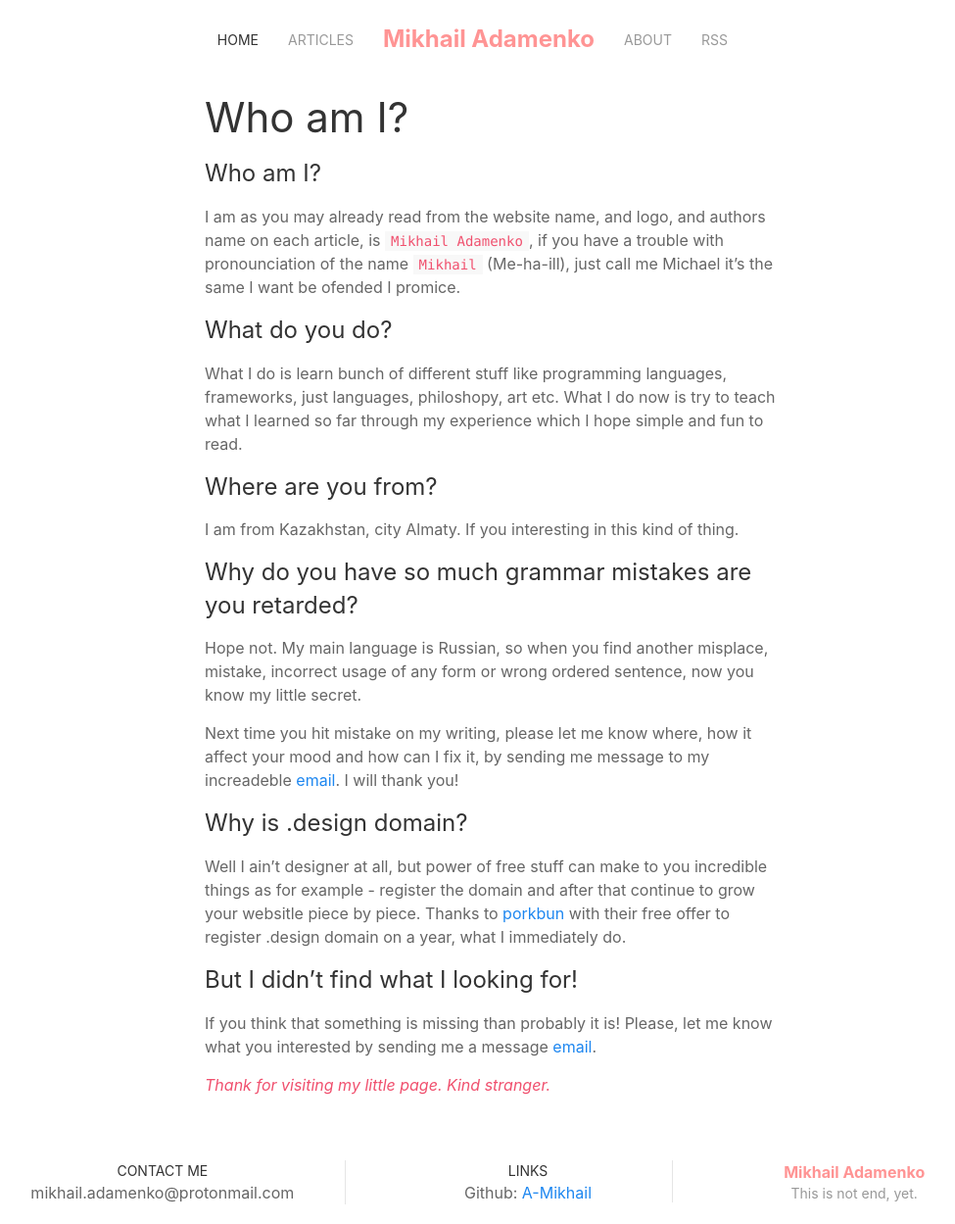
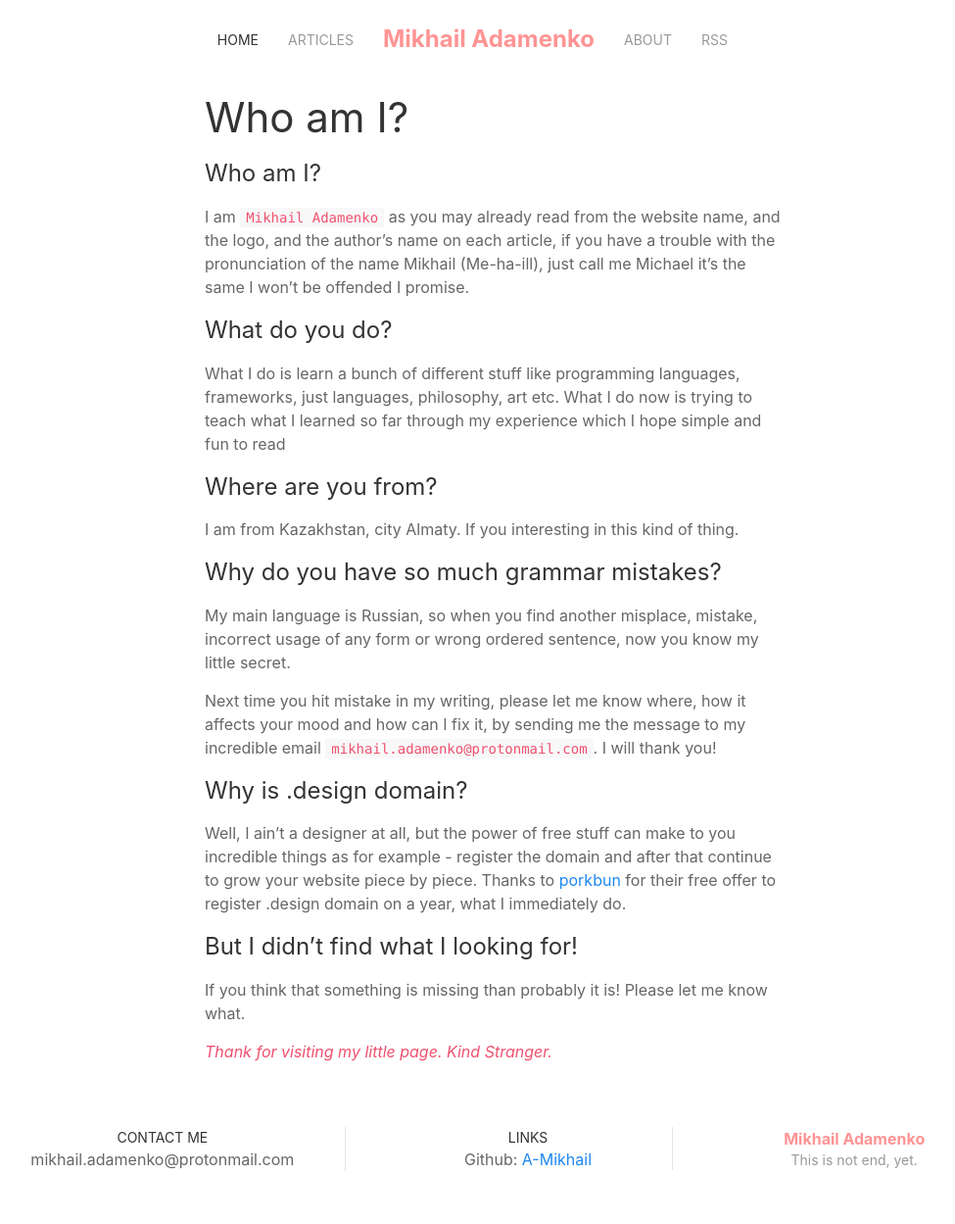
Before and after one commit to A-Mikhail/MikhailAdamenko-Blog, a Jekyll site: the page built from about.md, in a window 1280 px wide. Shown: the whole page at 98% size, without its empty margins (141-1116 px from the left). Built offline with Jekyll 4.4.1, drawn with Linux system fonts in a browser that asks for light colours; our own code applies the rules of GitHub Pages for plain Markdown files; after the commit the page ends 1215 px from its top, so only the background shows below that.

```diff
--- a/_config.yml
+++ b/_config.yml
@@ -10,8 +10,6 @@
   shortname: mikhailadamenko
 rss: rss
 collections:
-  lua:
-    output: true
   love:
     output: true
 
--- a/_includes/head.html
+++ b/_includes/head.html
@@ -6,6 +6,8 @@
   <title>Learn different frameworks with fun</title>
 
   <link rel="canonical" href="{{ site.url }}">
+  <link rel=icon href="{{ "/assets/favicons/16x16.png" | relative_url }}" sizes="16x16" type="image/png">
+  <link rel=icon href="{{ "/assets/favicons/32x32.ico" | relative_url }}" sizes="32x32" type="image/vnd.microsoft.icon">
 
   <link rel="stylesheet" href="{{ "/assets/main.css" | relative_url }}">
 
--- a/about.md
+++ b/about.md
@@ -4,23 +4,23 @@
 ---
 
 ### Who am I?
-I am as you may already read from the website name, and logo, and authors name on each article, is `Mikhail Adamenko`, if you have a trouble with pronounciation of the name `Mikhail` (Me-ha-ill), just call me Michael it's the same I want be ofended I promice.
+I am `Mikhail Adamenko` as you may already read from the website name, and the logo, and the author's name on each article, if you have a trouble with the pronunciation of the name Mikhail (Me-ha-ill), just call me Michael it’s the same I won't be offended I promise.
 
 ### What do you do?
-What I do is learn bunch of different stuff like programming languages, frameworks, just languages, philoshopy, art etc. What I do now is try to teach what I learned so far through my experience which I hope simple and fun to read.
+What I do is learn a bunch of different stuff like programming languages, frameworks, just languages, philosophy, art etc. What I do now is trying to teach what I learned so far through my experience which I hope simple and fun to read
 
 ### Where are you from?
 I am from Kazakhstan, city Almaty. If you interesting in this kind of thing.
 
-### Why do you have so much grammar mistakes are you retarded?
-Hope not. My main language is Russian, so when you find another misplace, mistake, incorrect usage of any form or wrong ordered sentence, now you know my little secret.
+### Why do you have so much grammar mistakes?
+My main language is Russian, so when you find another misplace, mistake, incorrect usage of any form or wrong ordered sentence, now you know my little secret.
 
-Next time you hit mistake on my writing, please let me know where, how it affect your mood and how can I fix it, by sending me message to my increadeble [email](mikhail.adamenko@protonmail.com). I will thank you!
+Next time you hit mistake in my writing, please let me know where, how it affects your mood and how can I fix it, by sending me the message to my incredible email `mikhail.adamenko@protonmail.com`. I will thank you!
 
 ### Why is .design domain?
-Well I ain't designer at all, but power of free stuff can make to you incredible things as for example - register the domain and after that continue to grow your websitle piece by piece. Thanks to [porkbun](https://porkbun.com/) with their free offer to register .design domain on a year, what I immediately do.
+Well, I ain't a designer at all, but the power of free stuff can make to you incredible things as for example - register the domain and after that continue to grow your website piece by piece. Thanks to [porkbun](https://porkbun.com/) for their free offer to register .design domain on a year, what I immediately do.
 
-### But I didn't find what I looking for!
-If you think that something is missing than probably it is! Please, let me know what you interested by sending me a message [email](mikhail.adamenko@protonmail.com).
+### But I didn’t find what I looking for!
+If you think that something is missing than probably it is! Please let me know what.
 
-*Thank for visiting my little page. Kind stranger.*
+*Thank for visiting my little page. Kind Stranger.*
```
Also changed, not shown: _layouts/articles.html (+0 -8 lines), _love/2018-03-06-Chapter-1-installing-and-launching.markdown (+74 -15 lines), _love/2018-03-06-Into-the-love.markdown (+58 -16 lines), _love/2018-03-10-Chapter-2-make-game-of-life.markdown (added, +26 -0 lines), _lua/2018-03-06-Introduction-into-Lua.markdown (deleted, +0 -8 lines), assets/favicons/16x16.png (added), assets/favicons/32x32.ico (added), assets/love-tutorials/images/InstallingAndLaunching/Configured-window.png (added), assets/love-tutorials/images/InstallingAndLaunching/Window-after-love-command.png (added), assets/love-tutorials/images/Introduction/moveordie.png (added), assets/love-tutorials/images/Introduction/mrrescue.png (added), assets/love-tutorials/images/Introduction/ohmygiraffe.png (added), assets/love-tutorials/images/MakeGameOfLife/Live-Dead-Cell.png (added).
